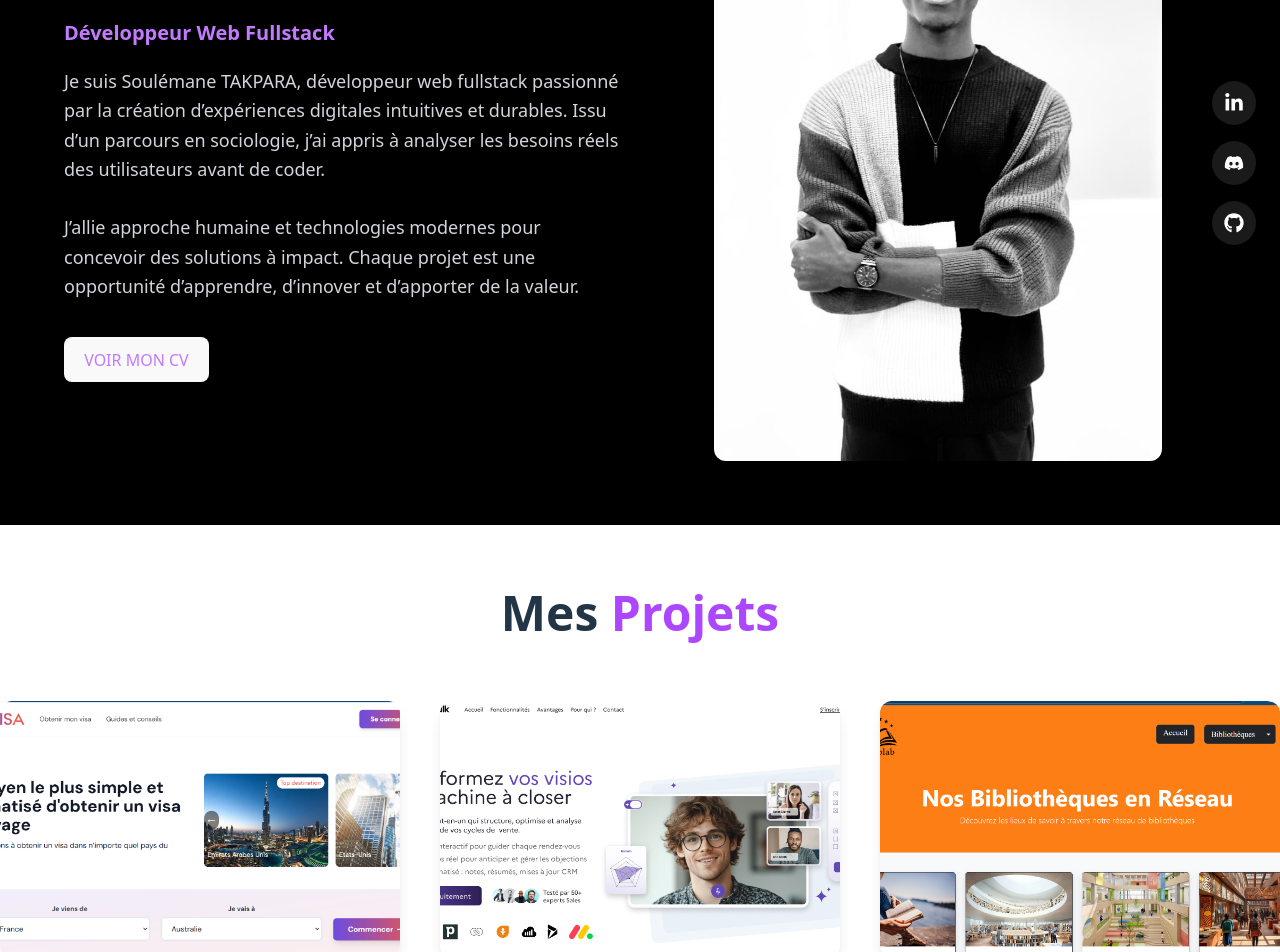
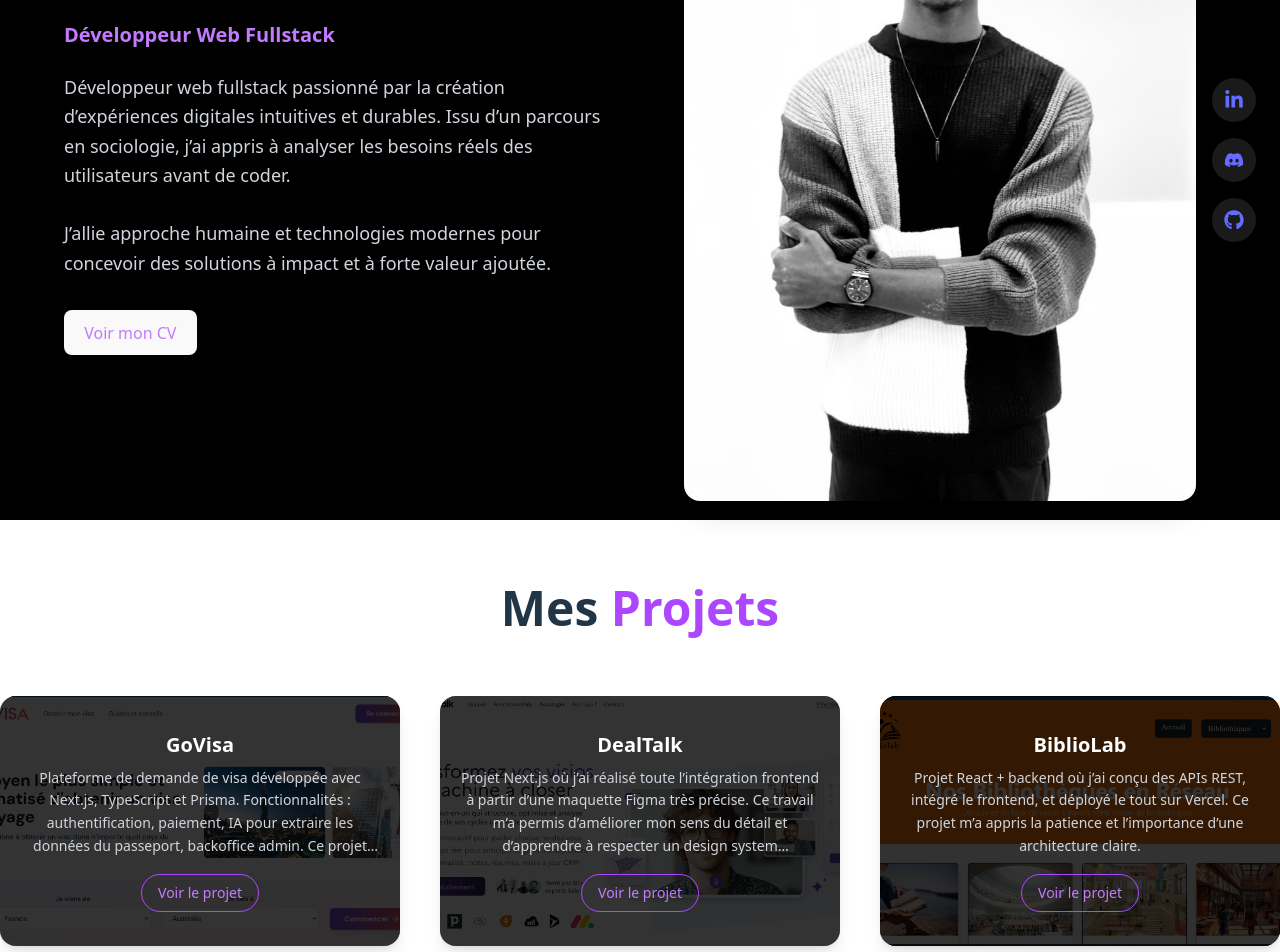
Before and after one commit to soultakpara/Portofolio, a React (Vite) app in the folder Portofolio/: page / in a window 1280 px wide. Shown: the part 200-1152 px from the top of the page. Built offline with nearby package versions, Linux system fonts and the light colour scheme.

Commit message:
[ADD]:review

```diff
--- a/Portofolio/src/components/CardsProjects.jsx
+++ b/Portofolio/src/components/CardsProjects.jsx
@@ -1,38 +1,68 @@
-import React from 'react'
+import React from "react";
 
 function CardsProjects({ title, description, image, link }) {
   return (
     <a
-      href={link}
+      href={link ?? "#"}
       target="_blank"
       rel="noopener noreferrer"
-      className="block"
+      className="group block focus:outline-none"
     >
-      <div className="relative group w-full h-64 rounded-xl overflow-hidden shadow-lg cursor-pointer">
-
-        {/* Image */}
-        <img
-          src={image?.src ?? image}
-          alt={title}
-          className="w-full h-full object-cover transition-transform duration-500 group-hover:scale-110"
-        />
-
-        {/* Overlay */}
-        <div className="
-          absolute inset-0
-          bg-black/70
-          flex flex-col items-center justify-center
-          opacity-0 group-hover:opacity-100
-          transition-opacity duration-300
-          text-white p-5
-        ">
-          <h3 className="text-xl font-semibold mb-2">{title}</h3>
-          <p className="text-sm text-center">{description}</p>
+      <article
+        className="
+          relative overflow-hidden rounded-2xl
+          bg-zinc-900 shadow-lg
+          transition-all duration-300
+          hover:shadow-purple-500/30
+          hover:-translate-y-1
+        "
+      >
+        {/* IMAGE */}
+        <div className="relative w-full aspect-[16/10] overflow-hidden">
+          <img
+            src={image?.src ?? image}
+            alt={title}
+            className="
+              w-full h-full object-cover
+              transition-transform duration-500
+              group-hover:scale-110
+            "
+          />
         </div>
 
-      </div>
+        {/* CONTENT */}
+        <div
+          className="
+            p-5 text-center
+            md:absolute md:inset-0 md:flex md:flex-col md:items-center md:justify-center
+            md:bg-black/80
+            md:opacity-0 md:group-hover:opacity-100
+            md:transition-opacity md:duration-300
+          "
+        >
+          <h3 className="text-lg md:text-xl font-semibold text-white mb-2">
+            {title}
+          </h3>
+
+          <p className="text-sm text-gray-300 leading-relaxed line-clamp-4">
+            {description}
+          </p>
+
+          {/* CTA visible sur desktop */}
+          <span
+            className="
+              hidden md:inline-block mt-4
+              text-sm text-purple-400 font-medium
+              border border-purple-500 px-4 py-2 rounded-full
+              transition hover:bg-purple-600 hover:text-white
+            "
+          >
+            Voir le projet
+          </span>
+        </div>
+      </article>
     </a>
-  )
+  );
 }
 
-export default CardsProjects
+export default CardsProjects;
--- a/Portofolio/src/components/HeroSection.jsx
+++ b/Portofolio/src/components/HeroSection.jsx
@@ -4,11 +4,11 @@ import img2 from "../assets/images/img2.jpg";
 
 export default function HeroSection() {
   return (
-    <section className="bg-black text-white w-full py-16 px-6 md:px-16">
-      <div className="max-w-7xl mx-auto flex flex-col md:flex-row items-center gap-10">
+    <section className="relative bg-black text-white w-full min-h-[90vh] flex items-center px-6 md:px-16">
+      <div className="max-w-7xl mx-auto w-full grid grid-cols-1 md:grid-cols-2 gap-12 items-center">
 
-        {/* --- LEFT CONTENT --- */}
-        <div className="md:w-1/2 space-y-5 text-center md:text-left">
+        {/* ===== LEFT CONTENT ===== */}
+        <div className="space-y-6 text-center md:text-left max-w-xl mx-auto md:mx-0">
           <h1 className="text-3xl sm:text-4xl md:text-6xl font-bold leading-tight">
             <span className="block text-transparent bg-clip-text bg-gradient-to-r from-purple-500 to-pink-500">
               Soulémane TAKPARA
@@ -19,91 +19,88 @@ export default function HeroSection() {
             Développeur Web Fullstack
           </h3>
 
-          <p className="text-gray-300 text-base sm:text-lg leading-relaxed">
-            Je suis Soulémane TAKPARA, développeur web fullstack passionné par la
-            création d’expériences digitales intuitives et durables. Issu d’un parcours
-            en sociologie, j’ai appris à analyser les besoins réels des utilisateurs
-            avant de coder.
+          <p className="text-gray-300 text-sm sm:text-base md:text-lg leading-relaxed">
+            Développeur web fullstack passionné par la création d’expériences
+            digitales intuitives et durables. Issu d’un parcours en sociologie,
+            j’ai appris à analyser les besoins réels des utilisateurs avant de coder.
             <br /><br />
-            J’allie approche humaine et technologies modernes pour concevoir des solutions
-            à impact. Chaque projet est une opportunité d’apprendre, d’innover et d’apporter
-            de la valeur.
+            J’allie approche humaine et technologies modernes pour concevoir des
+            solutions à impact et à forte valeur ajoutée.
           </p>
 
           <a
             href="https://drive.google.com/file/d/1R4nh_nI9YfKMDwN2UmkkJ-2EhMMQRPu7/view?usp=sharing"
             target="_blank"
             rel="noopener noreferrer"
+            className="inline-block"
           >
-            <button className="mt-4 border border-purple-500 px-6 py-3 rounded-full text-purple-400 hover:bg-purple-600 hover:text-white transition-all duration-300 w-full sm:w-auto">
-              VOIR MON CV
+            <button className="
+              mt-2 border border-purple-500 px-8 py-3 rounded-full
+              text-purple-400 hover:bg-purple-600 hover:text-white
+              transition-all duration-300
+            ">
+              Voir mon CV
             </button>
           </a>
+
+          {/* SOCIAL ICONS – MOBILE */}
+          <div className="flex md:hidden justify-center gap-5 pt-4">
+            <SocialIcon href="https://www.linkedin.com/in/soulemane">
+              <FaLinkedinIn size={22} />
+            </SocialIcon>
+            <SocialIcon href="https://discord.com/users/soulemanetakpara">
+              <FaDiscord size={22} />
+            </SocialIcon>
+            <SocialIcon href="https://github.com/soultakpara">
+              <FaGithub size={22} />
+            </SocialIcon>
+          </div>
         </div>
 
-        {/* --- RIGHT IMAGE --- */}
-        <div className="relative md:w-1/2 flex justify-center">
+        {/* ===== RIGHT IMAGE ===== */}
+        <div className="relative flex justify-center">
           <img
             src={img2}
-            alt="Profile"
-            className="rounded-xl shadow-lg w-full max-w-xs sm:max-w-sm md:max-w-md object-cover"
+            alt="Soulémane Takpara"
+            className="
+              w-full max-w-xs sm:max-w-sm md:max-w-md lg:max-w-lg
+              rounded-2xl object-cover shadow-xl
+            "
           />
 
-          {/* SOCIAL ICONS – repositionnés pour mobile */}
+          {/* SOCIAL ICONS – DESKTOP */}
           <div className="hidden md:flex absolute -right-10 top-1/2 -translate-y-1/2 flex-col gap-4">
-            <a
-              href="https://www.linkedin.com/in/soulemane"
-              target="_blank"
-              className="bg-white/10 p-3 rounded-full hover:bg-purple-600 transition"
-            >
-              <FaLinkedinIn size={20} color="white" />
-            </a>
-
-            <a
-              href="https://discord.com/users/soulemanetakpara"
-              target="_blank"
-              className="bg-white/10 p-3 rounded-full hover:bg-purple-600 transition"
-            >
-              <FaDiscord size={20} color="white" />
-            </a>
-
-            <a
-              href="https://github.com/soultakpara"
-              target="_blank"
-              className="bg-white/10 p-3 rounded-full hover:bg-purple-600 transition"
-            >
-              <FaGithub size={20} color="white" />
-            </a>
+            <SocialIcon href="https://www.linkedin.com/in/soulemane">
+              <FaLinkedinIn size={20} />
+            </SocialIcon>
+            <SocialIcon href="https://discord.com/users/soulemanetakpara">
+              <FaDiscord size={20} />
+            </SocialIcon>
+            <SocialIcon href="https://github.com/soultakpara">
+              <FaGithub size={20} />
+            </SocialIcon>
           </div>
-
-        </div>
-
-        {/* SOCIAL ICONS – VERSION MOBILE EN BAS */}
-        <div className="flex md:hidden justify-center gap-6 mt-4">
-          <a
-            href="https://www.linkedin.com/in/soulemane"
-            target="_blank"
-            className="bg-white/10 p-3 rounded-full hover:bg-purple-600 transition"
-          >
-            <FaLinkedinIn size={22} />
-          </a>
-          <a
-            href="https://discord.com/users/soulemanetakpara"
-            target="_blank"
-            className="bg-white/10 p-3 rounded-full hover:bg-purple-600 transition"
-          >
-            <FaDiscord size={22} />
-          </a>
-          <a
-            href="https://github.com/soultakpara"
-            target="_blank"
-            className="bg-white/10 p-3 rounded-full hover:bg-purple-600 transition"
-          >
-            <FaGithub size={22} />
-          </a>
         </div>
 
       </div>
     </section>
   );
 }
+
+/* ===== Reusable Social Icon ===== */
+function SocialIcon({ href, children }) {
+  return (
+    <a
+      href={href}
+      target="_blank"
+      rel="noopener noreferrer"
+      className="
+        bg-white/10 p-3 rounded-full
+        hover:bg-purple-600 transition
+        text-white
+      "
+    >
+      {children}
+    </a>
+  );
+}
--- a/Portofolio/src/components/TechnicalStacks.jsx
+++ b/Portofolio/src/components/TechnicalStacks.jsx
@@ -60,20 +60,19 @@ export default function TechnicalStacks() {
       {/* Carrousel mobile / Grid desktop */}
       <div className="max-w-6xl mx-auto">
         <div className="
-          flex md:grid md:grid-cols-3 gap-8
-          overflow-x-auto md:overflow-visible
-          px-2 scrollbar-hide
+          grid grid-cols-1 sm:grid-cols-2 md:grid-cols-3 gap-8
+          px-2
         ">
           {stacks.map((stack, index) => (
             <div
               key={index}
               className="
-                min-w-[250px] md:min-w-0
-                flex-shrink-0
+                flex flex-col items-center text-center
                 bg-white/5 p-8 rounded-xl shadow-xl
                 transition-all duration-300
                 hover:scale-105 hover:bg-white/10
                 backdrop-blur-md relative group
+                w-full
               "
             >
               {/* Neon gradient on hover */}
```
